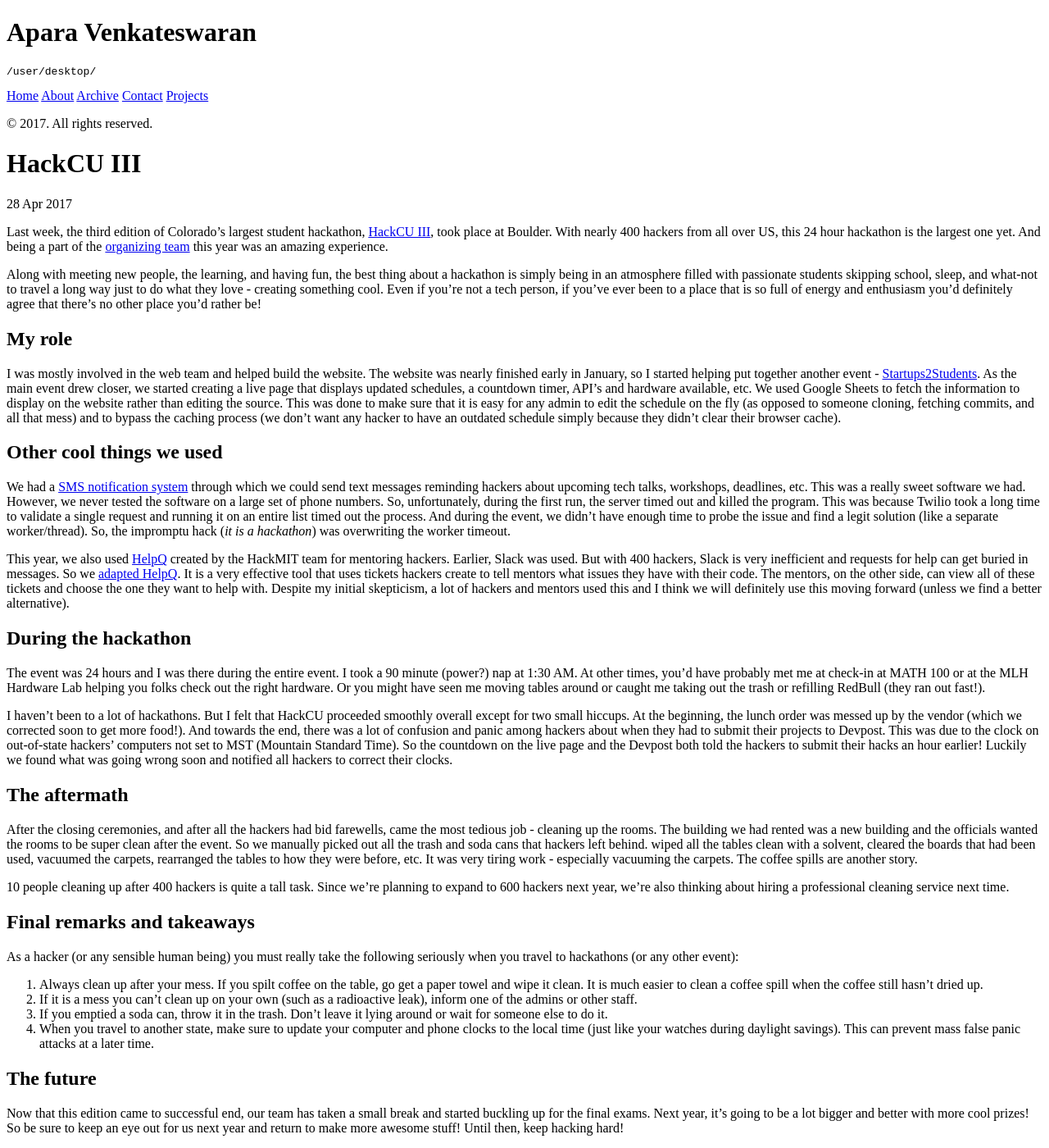
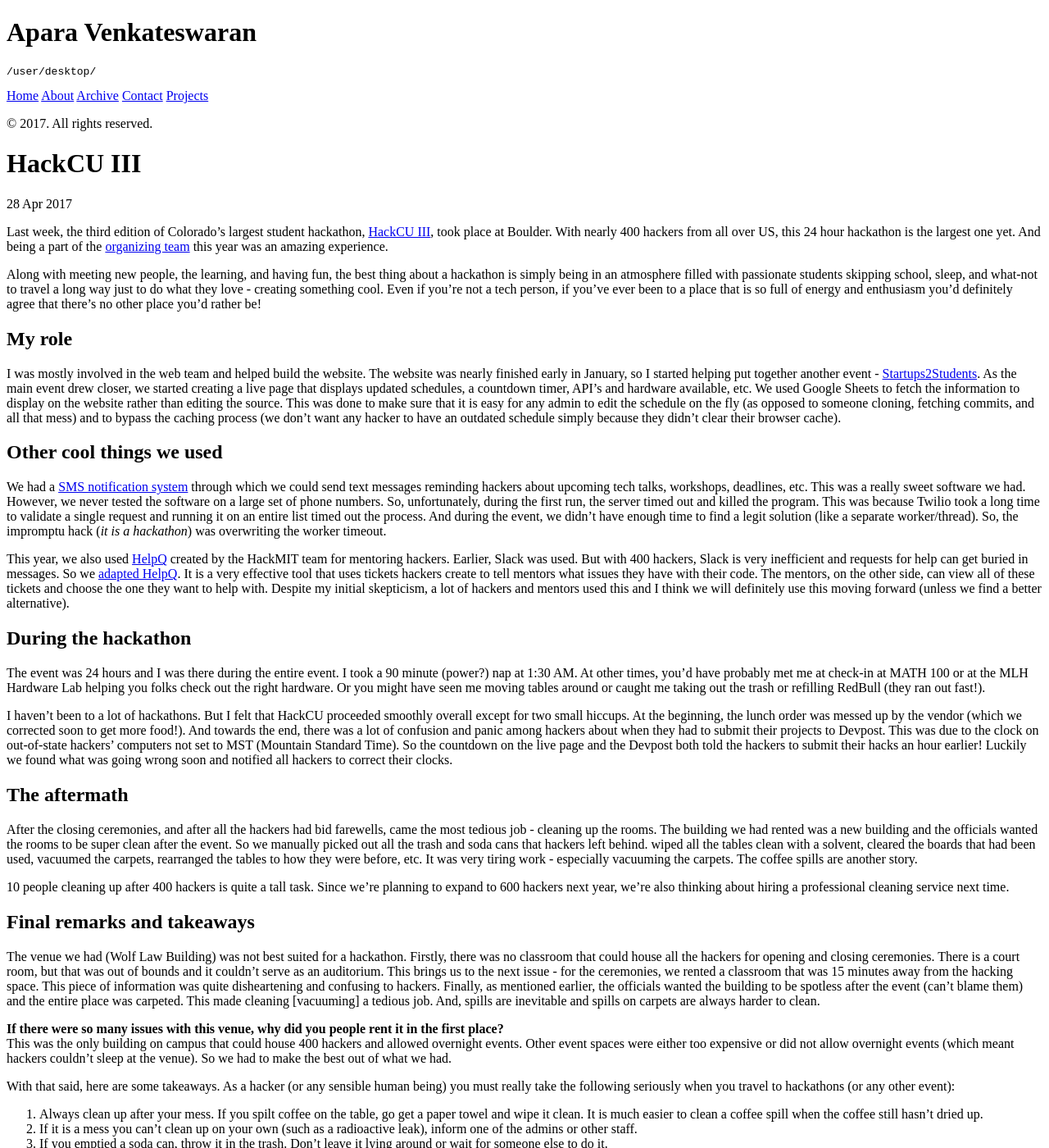
Before and after one commit to AparaV/aparavenkat.com, a Jekyll site: the page built from _posts/2017-04-28-hackcu-iii.md, in a window 1280 px wide and 1400 px high. Shown: the whole window at 82% size. Built offline with Jekyll 4.4.1, drawn with Linux system fonts in a browser that asks for light colours; a script that is not in the unit is left out; comment, search, counter and statistics services are not loaded.

Commit message:
Added some remarks about the venue

```diff
--- a/_posts/2017-04-28-hackcu-iii.md
+++ b/_posts/2017-04-28-hackcu-iii.md
@@ -15,7 +15,7 @@ I was mostly involved in the web team and helped build the website. The website
 
 ## Other cool things we used
 
-We had a [SMS notification system](https://github.com/HackCU/mercurysms) through which we could send text messages reminding hackers about upcoming tech talks, workshops, deadlines, etc. This was a really sweet software we had. However, we never tested the software on a large set of phone numbers. So, unfortunately, during the first run, the server timed out and killed the program. This was because Twilio took a long time to validate a single request and running it on an entire list timed out the process. And during the event, we didn't have enough time to probe the issue and find a legit solution (like a separate worker/thread). So, the impromptu hack (*it is a hackathon*) was overwriting the worker timeout.
+We had a [SMS notification system](https://github.com/HackCU/mercurysms) through which we could send text messages reminding hackers about upcoming tech talks, workshops, deadlines, etc. This was a really sweet software we had. However, we never tested the software on a large set of phone numbers. So, unfortunately, during the first run, the server timed out and killed the program. This was because Twilio took a long time to validate a single request and running it on an entire list timed out the process. And during the event, we didn't have enough time to find a legit solution (like a separate worker/thread). So, the impromptu hack (*it is a hackathon*) was overwriting the worker timeout.
 
 This year, we also used [HelpQ](https://github.com/ehzhang/HELPq) created by the HackMIT team for mentoring hackers. Earlier, Slack was used. But with 400 hackers, Slack is very inefficient and requests for help can get buried in messages. So we [adapted HelpQ](https://mentors.hackcu.org/). It is a very effective tool that uses tickets hackers create to tell mentors what issues they have with their code. The mentors, on the other side, can view all of these tickets and choose the one they want to help with. Despite my initial skepticism, a lot of hackers and mentors used this and I think we will definitely use this moving forward (unless we find a better alternative).
 
@@ -33,7 +33,12 @@ After the closing ceremonies, and after all the hackers had bid farewells, came
 
 ## Final remarks and takeaways
 
-As a hacker (or any sensible human being) you must really take the following seriously when you travel to hackathons (or any other event):
+The venue we had (Wolf Law Building) was not best suited for a hackathon. Firstly, there was no classroom that could house all the hackers for opening and closing ceremonies. There is a court room, but that was out of bounds and it couldn't serve as an auditorium. This brings us to the next issue - for the ceremonies, we rented a classroom that was 15 minutes away from the hacking space. This piece of information was quite disheartening and confusing to hackers. Finally, as mentioned earlier, the officials wanted the building to be spotless after the event (can't blame them) and the entire place was carpeted. This made cleaning [vacuuming] a tedious job. And, spills are inevitable and spills on carpets are always harder to clean.
+
+**If there were so many issues with this venue, why did you people rent it in the first place?**<br>
+This was the only building on campus that could house 400 hackers and allowed overnight events. Other event spaces were either too expensive or did not allow overnight events (which meant hackers couldn't sleep at the venue). So we had to make the best out of what we had.
+
+With that said, here are some takeaways. As a hacker (or any sensible human being) you must really take the following seriously when you travel to hackathons (or any other event):
 
 1. Always clean up after your mess. If you spilt coffee on the table, go get a paper towel and wipe it clean. It is much easier to clean a coffee spill when the coffee still hasn't dried up.
 2. If it is a mess you can't clean up on your own (such as a radioactive leak), inform one of the admins or other staff.
```
